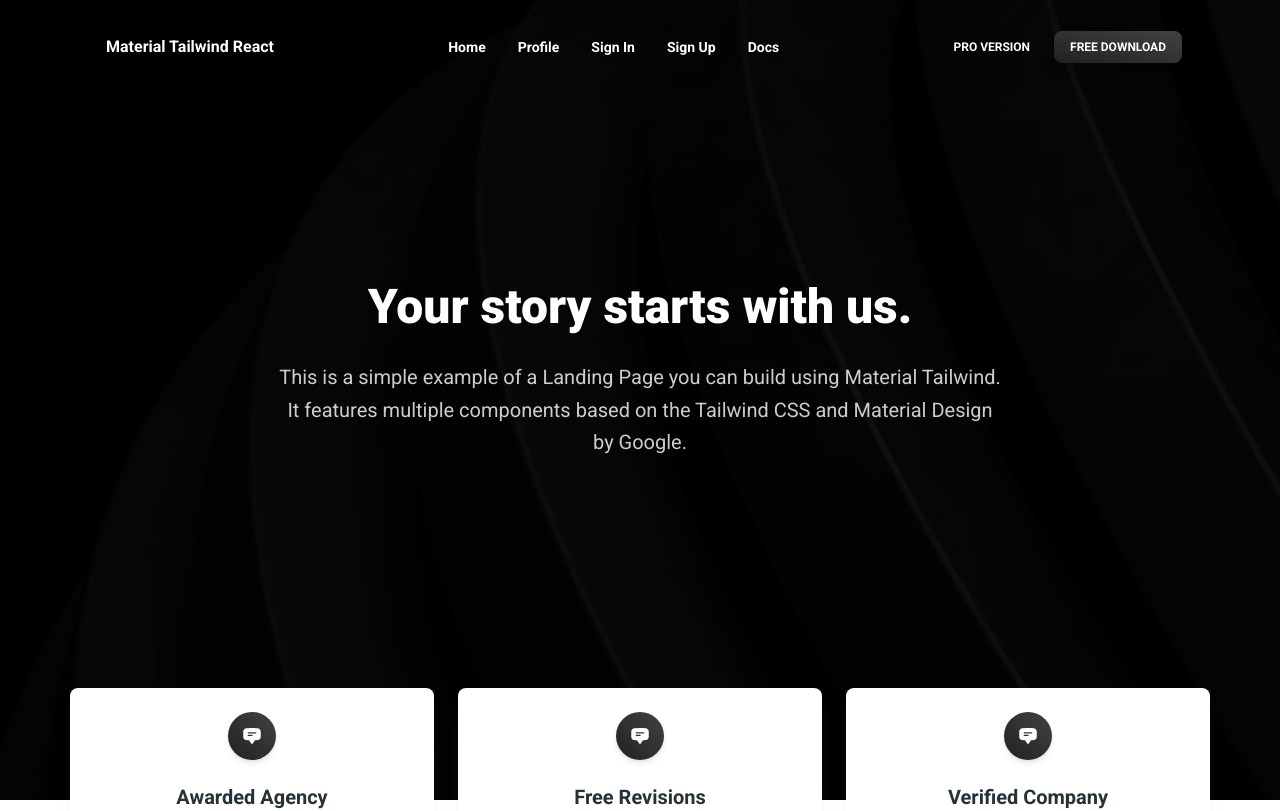
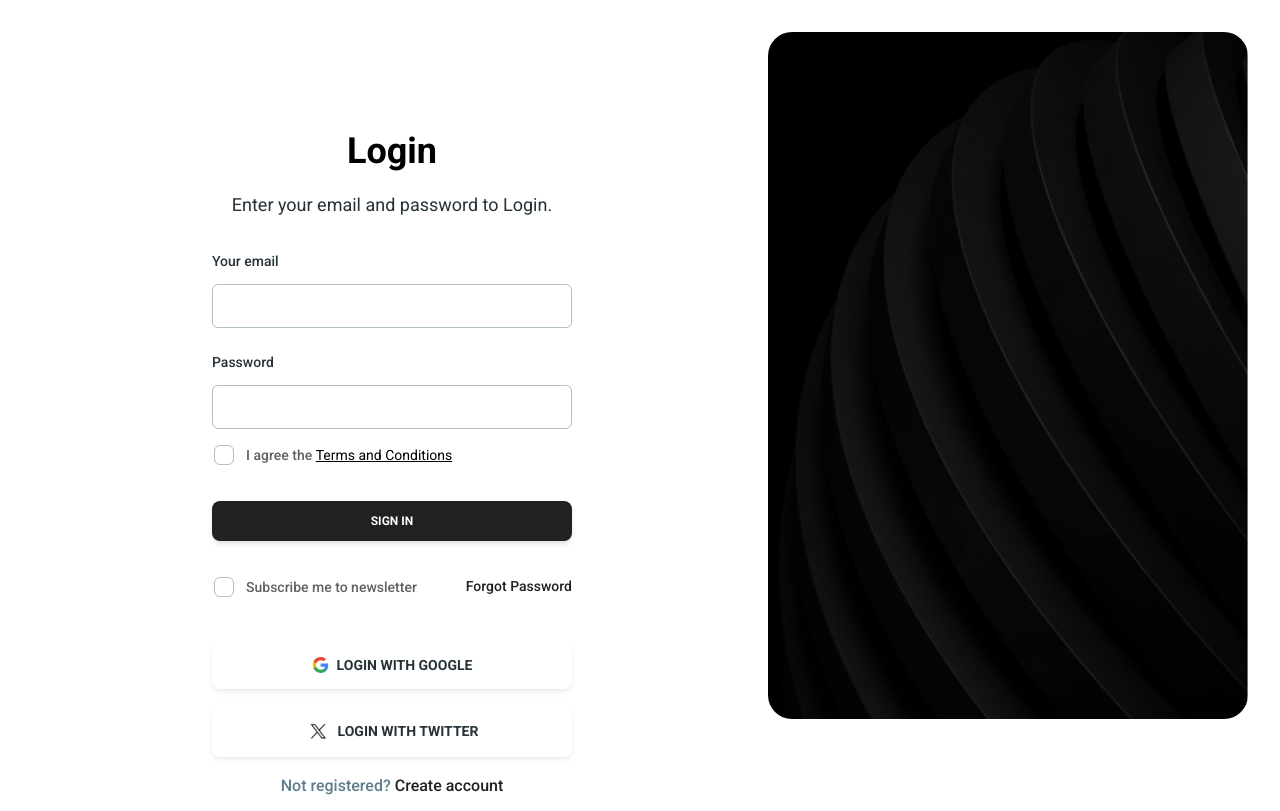
Before and after one commit to izangonzalvez/F-CustomCars, a React (Vite) app: page /login in a window 1280 px wide. Before the commit this address led to /home. Shown: the top 811 px of the page. Built offline with nearby package versions, Linux system fonts and the light colour scheme.

Commit message:
Cambios de rutas, login,register y mas

```diff
--- a/src/App.jsx
+++ b/src/App.jsx
@@ -8,7 +8,7 @@ function App() {
 
   return (
     <>
-      {!(pathname == '/sign-in' || pathname == '/sign-up') && (
+      {!(pathname == '/login' || pathname == '/register') && (
         <div className="container absolute left-2/4 z-10 mx-auto -translate-x-2/4 p-4">
           <Navbar routes={routes} />
         </div>
--- a/src/pages/sign-up.jsx
+++ b/src/pages/Login.jsx
@@ -7,19 +7,13 @@ import {
 import { Link } from "react-router-dom";
 
 
-export function SignUp() {
+export function Login() {
   return (
-    <section className="m-8 flex">
-            <div className="w-2/5 h-full hidden lg:block">
-        <img
-          src="/img/pattern.png"
-          className="h-full w-full object-cover rounded-3xl"
-        />
-      </div>
-      <div className="w-full lg:w-3/5 flex flex-col items-center justify-center">
+    <section className="m-8 flex gap-4">
+      <div className="w-full lg:w-3/5 mt-24">
         <div className="text-center">
-          <Typography variant="h2" className="font-bold mb-4">Join Us Today</Typography>
-          <Typography variant="paragraph" color="blue-gray" className="text-lg font-normal">Enter your email and password to register.</Typography>
+          <Typography variant="h2" className="font-bold mb-4">Login</Typography>
+          <Typography variant="paragraph" color="blue-gray" className="text-lg font-normal">Enter your email and password to Login.</Typography>
         </div>
         <form className="mt-8 mb-2 mx-auto w-80 max-w-screen-lg lg:w-1/2">
           <div className="mb-1 flex flex-col gap-6">
@@ -29,6 +23,18 @@ export function SignUp() {
             <Input
               size="lg"
               placeholder="name@mail.com"
+              className=" !border-t-blue-gray-200 focus:!border-t-gray-900"
+              labelProps={{
+                className: "before:content-none after:content-none",
+              }}
+            />
+            <Typography variant="small" color="blue-gray" className="-mb-3 font-medium">
+              Password
+            </Typography>
+            <Input
+              type="password"
+              size="lg"
+              placeholder="********"
               className=" !border-t-blue-gray-200 focus:!border-t-gray-900"
               labelProps={{
                 className: "before:content-none after:content-none",
@@ -54,9 +60,28 @@ export function SignUp() {
             containerProps={{ className: "-ml-2.5" }}
           />
           <Button className="mt-6" fullWidth>
-            Register Now
+            Sign In
           </Button>
 
+          <div className="flex items-center justify-between gap-2 mt-6">
+            <Checkbox
+              label={
+                <Typography
+                  variant="small"
+                  color="gray"
+                  className="flex items-center justify-start font-medium"
+                >
+                  Subscribe me to newsletter
+                </Typography>
+              }
+              containerProps={{ className: "-ml-2.5" }}
+            />
+            <Typography variant="small" className="font-medium text-gray-900">
+              <a href="#">
+                Forgot Password
+              </a>
+            </Typography>
+          </div>
           <div className="space-y-4 mt-8">
             <Button size="lg" color="white" className="flex items-center gap-2 justify-center shadow-md" fullWidth>
               <svg width="17" height="16" viewBox="0 0 17 16" fill="none" xmlns="http://www.w3.org/2000/svg">
@@ -72,22 +97,29 @@ export function SignUp() {
                   </clipPath>
                 </defs>
               </svg>
-              <span>Sign in With Google</span>
+              <span>Login With Google</span>
             </Button>
             <Button size="lg" color="white" className="flex items-center gap-2 justify-center shadow-md" fullWidth>
               <img src="/img/twitter-logo.svg" height={24} width={24} alt="" />
-              <span>Sign in With Twitter</span>
+              <span>Login With Twitter</span>
             </Button>
           </div>
           <Typography variant="paragraph" className="text-center text-blue-gray-500 font-medium mt-4">
-            Already have an account?
-            <Link to="/sign-in" className="text-gray-900 ml-1">Sign in</Link>
+            Not registered?
+            <Link to="/sign-up" className="text-gray-900 ml-1">Create account</Link>
           </Typography>
         </form>
 
       </div>
+      <div className="w-2/5 h-full hidden lg:block">
+        <img
+          src="/img/pattern.png"
+          className="h-full w-full object-cover rounded-3xl"
+        />
+      </div>
+
     </section>
   );
 }
 
-export default SignUp;
+export default Login;
--- a/src/pages/sign-in.jsx
+++ b/src/pages/Register.jsx
@@ -7,13 +7,19 @@ import {
 import { Link } from "react-router-dom";
 
 
-export function SignIn() {
+export function Register() {
   return (
-    <section className="m-8 flex gap-4">
-      <div className="w-full lg:w-3/5 mt-24">
+    <section className="m-8 flex">
+            <div className="w-2/5 h-full hidden lg:block">
+        <img
+          src="/img/pattern.png"
+          className="h-full w-full object-cover rounded-3xl"
+        />
+      </div>
+      <div className="w-full lg:w-3/5 flex flex-col items-center justify-center">
         <div className="text-center">
-          <Typography variant="h2" className="font-bold mb-4">Sign In</Typography>
-          <Typography variant="paragraph" color="blue-gray" className="text-lg font-normal">Enter your email and password to Sign In.</Typography>
+          <Typography variant="h2" className="font-bold mb-4">Join Us Today</Typography>
+          <Typography variant="paragraph" color="blue-gray" className="text-lg font-normal">Enter your email and password to register.</Typography>
         </div>
         <form className="mt-8 mb-2 mx-auto w-80 max-w-screen-lg lg:w-1/2">
           <div className="mb-1 flex flex-col gap-6">
@@ -23,18 +29,6 @@ export function SignIn() {
             <Input
               size="lg"
               placeholder="name@mail.com"
-              className=" !border-t-blue-gray-200 focus:!border-t-gray-900"
-              labelProps={{
-                className: "before:content-none after:content-none",
-              }}
-            />
-            <Typography variant="small" color="blue-gray" className="-mb-3 font-medium">
-              Password
-            </Typography>
-            <Input
-              type="password"
-              size="lg"
-              placeholder="********"
               className=" !border-t-blue-gray-200 focus:!border-t-gray-900"
               labelProps={{
                 className: "before:content-none after:content-none",
@@ -60,28 +54,9 @@ export function SignIn() {
             containerProps={{ className: "-ml-2.5" }}
           />
           <Button className="mt-6" fullWidth>
-            Sign In
+            Register Now
           </Button>
 
-          <div className="flex items-center justify-between gap-2 mt-6">
-            <Checkbox
-              label={
-                <Typography
-                  variant="small"
-                  color="gray"
-                  className="flex items-center justify-start font-medium"
-                >
-                  Subscribe me to newsletter
-                </Typography>
-              }
-              containerProps={{ className: "-ml-2.5" }}
-            />
-            <Typography variant="small" className="font-medium text-gray-900">
-              <a href="#">
-                Forgot Password
-              </a>
-            </Typography>
-          </div>
           <div className="space-y-4 mt-8">
             <Button size="lg" color="white" className="flex items-center gap-2 justify-center shadow-md" fullWidth>
               <svg width="17" height="16" viewBox="0 0 17 16" fill="none" xmlns="http://www.w3.org/2000/svg">
@@ -105,21 +80,14 @@ export function SignIn() {
             </Button>
           </div>
           <Typography variant="paragraph" className="text-center text-blue-gray-500 font-medium mt-4">
-            Not registered?
-            <Link to="/sign-up" className="text-gray-900 ml-1">Create account</Link>
+            Already have an account?
+            <Link to="/sign-in" className="text-gray-900 ml-1">Sign in</Link>
           </Typography>
         </form>
 
       </div>
-      <div className="w-2/5 h-full hidden lg:block">
-        <img
-          src="/img/pattern.png"
-          className="h-full w-full object-cover rounded-3xl"
-        />
-      </div>
-
     </section>
   );
 }
 
-export default SignIn;
+export default Register;
--- a/src/pages/index.js
+++ b/src/pages/index.js
@@ -1,4 +1,4 @@
 export * from "@/pages/home";
 export * from "@/pages/profile";
-export * from "@/pages/sign-in";
-export * from "@/pages/sign-up";
+export * from "@/pages/Login";
+export * from "@/pages/Register";
--- a/src/routes.jsx
+++ b/src/routes.jsx
@@ -1,4 +1,4 @@
-import { Home, Profile, SignIn, SignUp } from "@/pages";
+import { Home, Profile, Login, Register } from "@/pages";
 
 export const routes = [
   {
@@ -12,20 +12,14 @@ export const routes = [
     element: <Profile />,
   },
   {
-    name: "Sign In",
-    path: "/sign-in",
-    element: <SignIn />,
+    name: "Login",
+    path: "/login",
+    element: <Login />,
   },
   {
-    name: "Sign Up",
-    path: "/sign-up",
-    element: <SignUp />,
-  },
-  {
-    name: "Docs",
-    href: "https://www.material-tailwind.com/docs/react/installation",
-    target: "_blank",
-    element: "",
+    name: "Register",
+    path: "/register",
+    element: <Register />,
   },
 ];
 
```
Also changed, not shown: src/pages/home.jsx (+8 -0 lines).
